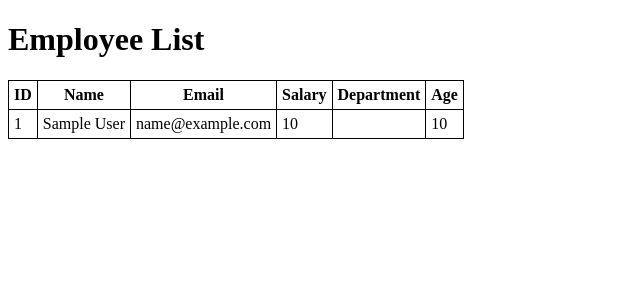
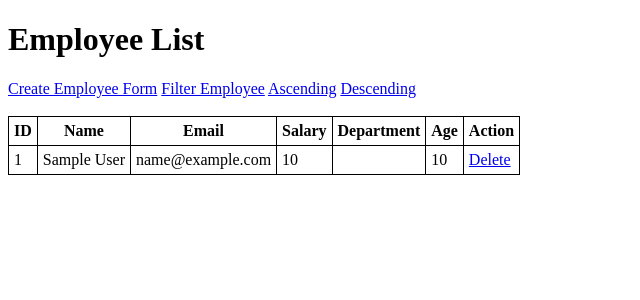
Before and after one commit to nigamchovatiya1311/2026-internship-django, a Django app: page /employee/employeeList/ in a window 1280 px wide. Shown: the top 300 px of the page, without its empty margins (0-640 px from the left). Run offline with Django 5.2, Linux system fonts and the light colour scheme; tables that the repository leaves empty hold one stand-in row (values such as "Sample post").

Commit message:
redirecting a another page or delete operation on data

```diff
--- a/learning26/employee/urls.py
+++ b/learning26/employee/urls.py
@@ -2,11 +2,15 @@ from . import views
 from django.urls import path
 
 urlpatterns = [
-    path('employeeList/', views.employeeList),
+    path('employeeList/', views.employeeList, name='employeeList'),  #name is used to refer url in html file
     path('employeeFilter/', views.employeeFilter),
     path('createEmployee/', views.createEmployee),
-    path('createEmployeeWithForm/', views.createEmployeeWithForm),
+    path('createEmployeeWithForm/', views.createEmployeeWithForm, name='createEmployee'), #name is used to refer url in html file
     path('createCourse/', views.createCourse),
     path('createStudent/', views.createStudent),
     path('createInventory/', views.createInventory),
+    # path('deleteEmployee/', views.deleteEmployee, name='deleteEmployee'), #name is used to refer url in html file
+    path('deleteEmployee/<int:id>/', views.deleteEmployee, name='deleteEmployee'), #name is used to refer url in html file
+    path('filterEmployee/', views.filterEmployee, name='filterEmployee'), #name is used to refer url in html file
+    path('sortedEmployee/<int:id>/', views.sortedEmployee, name='sortedEmployee'), #name is used to refer url in html file
 ]
--- a/learning26/employee/views.py
+++ b/learning26/employee/views.py
@@ -1,4 +1,4 @@
-from django.shortcuts import render, HttpResponse
+from django.shortcuts import render, HttpResponse, redirect
 from .models import Employee
 from .forms import EmployeeForm,CourseForm,StudentForm,InventoryForm
 
@@ -92,7 +92,8 @@ def createEmployeeWithForm(request):
     if request.method == "POST":
         form = EmployeeForm(request.POST)
         form.save() # it will save the form data to the database
-        return HttpResponse("Employee Created...")
+        # return HttpResponse("Employee Created...")
+        return redirect('employeeList') # it will redirect to employee list page after creating employee
     else:
         #form object will be created with empty fields
         form = EmployeeForm() # it will create an empty form
@@ -128,3 +129,27 @@ def createInventory(request):
         #form object will be created with empty fields
         form = InventoryForm() # it will create an empty form
         return render(request, 'employee/create_inventory.html', {'form': form})
+
+
+def deleteEmployee(request, id):
+    #delete from employee where id = 1
+    print("id from url:", id)
+    Employee.objects.filter(id = id).delete() # delete employee with given id
+    #return HttpResponse("Employee Deleted...")
+    #employee list redirect
+    return redirect('employeeList')
+
+def filterEmployee(request):
+    print("filter employee called..")
+    employees = Employee.objects.filter(age__gte=25).values() # filter employee whose age is greater than or equal to 25
+    print("Filtered Employees:", employees)
+    # return redirect('employeeList')
+    return render(request, 'employee/employee_list.html', {'employees': employees})
+
+def sortedEmployee(request, id):
+    if id == 1:
+        employees = Employee.objects.all().order_by('age').values() # order by age in ascending order
+    elif id == 2:
+        employees = Employee.objects.all().order_by('-age').values() # order by age in descending order
+
+    return render(request, 'employee/employee_list.html', {'employees': employees})
--- a/learning26/templates/employee/create_employee.html
+++ b/learning26/templates/employee/create_employee.html
@@ -7,6 +7,8 @@
 </head>
 <body>
     <h1>Create Employee</h1>
+    <a href="{% url 'employeeList' %}">Employee List</a>
+    <br><br>
     <form method="post">
         {% csrf_token %} <!-- This is important for security reasons -->
         {{form}}
--- a/learning26/templates/employee/employee_list.html
+++ b/learning26/templates/employee/employee_list.html
@@ -18,6 +18,15 @@
 
     <h1>Employee List</h1>
 
+    <a href="{% url 'createEmployee' %}">Create Employee Form</a>
+
+    <a href="{% url 'filterEmployee' %}">Filter Employee</a>
+
+    <a href="{% url 'sortedEmployee' 1 %}">Ascending</a>
+    <a href="{% url 'sortedEmployee' 2 %}">Descending</a>
+
+    <br><br>
+
     <div>
         <table>
             <tr>
@@ -27,6 +36,7 @@
                 <th>Salary</th>
                 <th>Department</th>
                 <th>Age</th>
+                <th>Action</th>
             </tr>
 
             {% for employee in employees %}
@@ -37,6 +47,11 @@
                 <td>{{ employee.salary }}</td>
                 <td>{{ employee.department }}</td>
                 <td>{{ employee.age }}</td>
+
+                <td>
+                    <a href="{% url 'deleteEmployee' employee.id %}">Delete</a>
+                </td>
+
             </tr>
             {% endfor %}
         </table>
```
